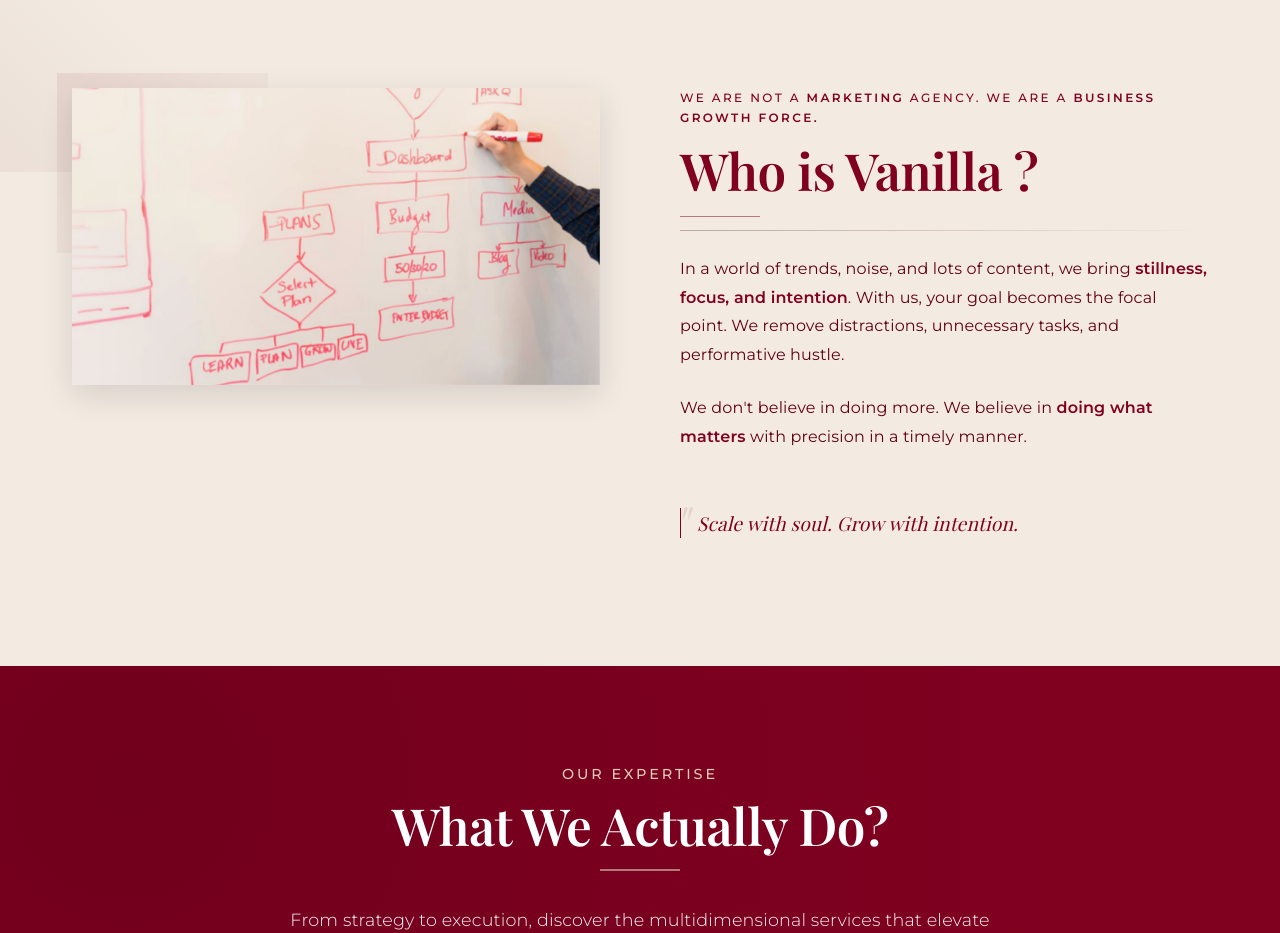
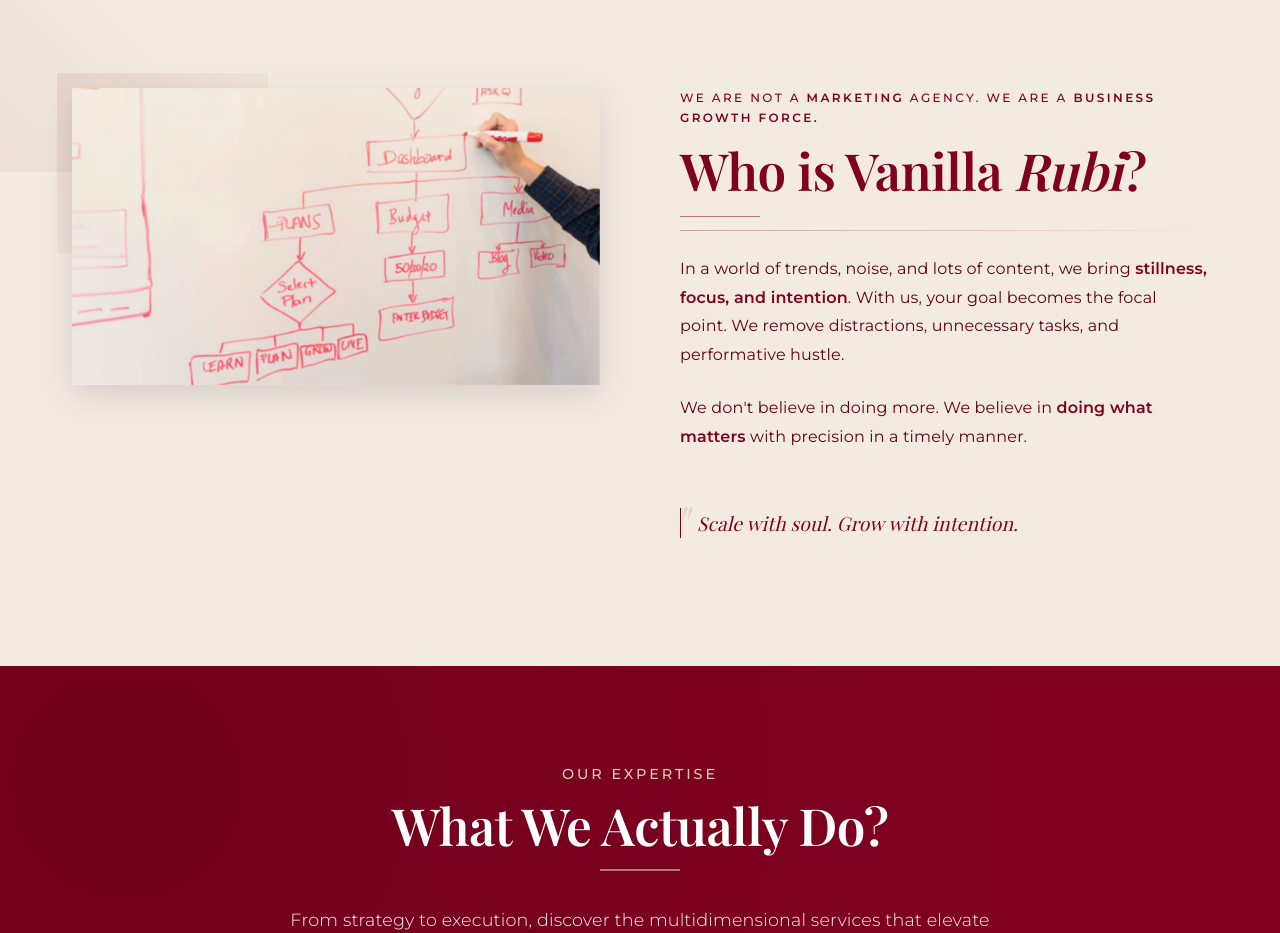
Before and after one commit to l3ak-dev/vanillarubi, a React (Vite) app: page / in a window 1280 px wide. Shown: the part 840-1773 px from the top of the page. Built offline with nearby package versions, Linux system fonts and the light colour scheme; a web font is replaced by a local one.

Commit message:
fix(who): fix title rendering, ARIA id match, and conditional paragraph

```diff
--- a/src/components/WhoIsVanillaRubi.tsx
+++ b/src/components/WhoIsVanillaRubi.tsx
@@ -335,7 +335,6 @@
   });
 
   const imageScaleProgress = useTransform(scrollYProgress, [0, 0.5], [0.9, 1]);
-  const contentOpacityProgress = useTransform(scrollYProgress, [0, 0.3], [0.6, 1]);
 
   return (
     <>
@@ -372,14 +371,21 @@
             whileInView="visible"
             viewport={{ once: true, margin: "-100px" }}
             variants={containerVariants}
-            style={{ opacity: contentOpacityProgress }}
           >
             <Eyebrow variants={itemVariants} aria-hidden="true">
               {renderWithHighlights(t('who.agency'))}
             </Eyebrow>
 
-            <Title variants={itemVariants} id="about-title">
-              {t('who.title1')}<HighlightedText></HighlightedText>{t('who.title2')}
+            <Title variants={itemVariants} id="who-title">
+              {t('who.title1').endsWith('?') ? (
+                t('who.title1')
+              ) : (
+                <>
+                  {t('who.title1')}
+                  <HighlightedText>Rubi</HighlightedText>
+                  {t('who.title2')}
+                </>
+              )}
             </Title>
 
             <TitleDivider
@@ -394,9 +400,11 @@
               {renderWithHighlights(t('who.desc1'))}
             </Paragraph>
 
-            <Paragraph variants={itemVariants}>
-              {renderWithHighlights(t('who.desc2'))}
-            </Paragraph>
+            {t('who.desc2') ? (
+              <Paragraph variants={itemVariants}>
+                {renderWithHighlights(t('who.desc2'))}
+              </Paragraph>
+            ) : null}
 
             <Quote variants={itemVariants} cite="https://vanillarubi.eu">
               {t('who.trinium')}
```
